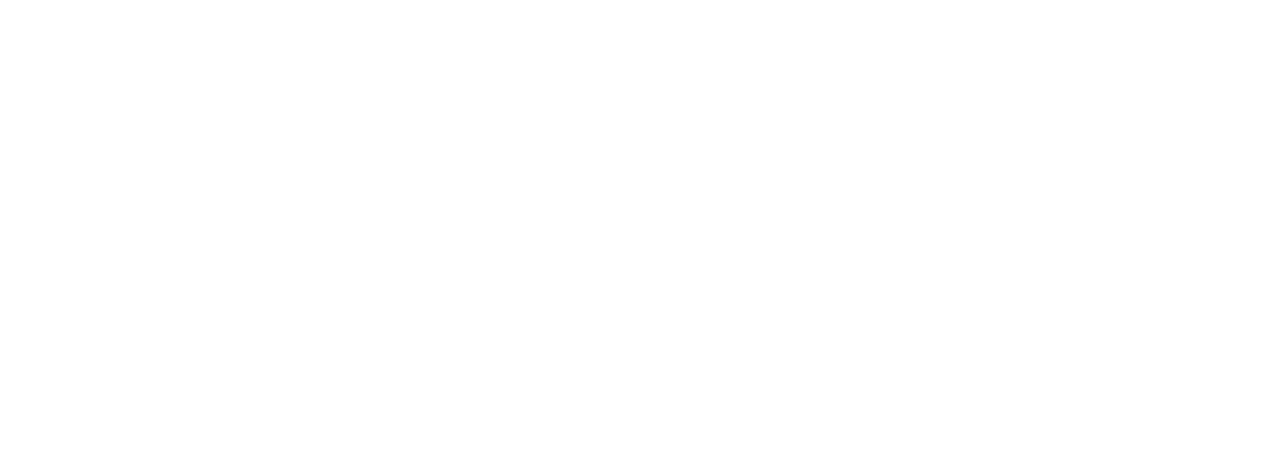
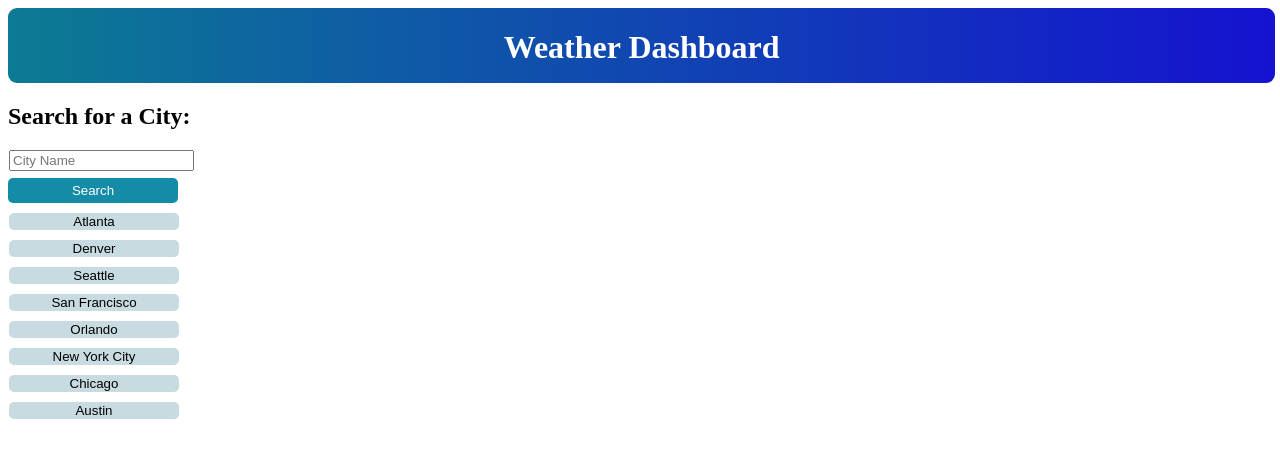
Before and after one commit to mmorrow6109/Challenge-6-Server-Side-APIs-Weather-Dashboard, a plain HTML site: page index.html in a window 1280 px wide. Drawn offline with nearby package versions, Linux system fonts and the light colour scheme.

Commit message:
intial html set up

```diff
--- a/assets/style.css
+++ b/assets/style.css
@@ -0,0 +1,55 @@
+:root {
+    --header-blue: #1512d0;
+    --major-cities: #c7dbe0;
+}
+
+.header {
+    background: linear-gradient(to left, var(--header-blue), #0c7b93);
+    color: white;
+    width: 99vw;
+    max-width: 99vw;
+    height: 75px;
+    margin: 0 auto;
+    display: flex;
+    justify-content: center;
+    border-radius: 9px;
+}
+
+/* .aside {
+    /* margin: 10px 1px 0; */
+
+.city-search {
+    display: flex;
+    flex-direction: column;
+    align-items: center;
+    justify-content: center;
+    margin: 10px 1px 0;
+}
+
+.search-btn {
+    background-color: #158ca7;
+    color: white;
+    border: none;
+    border-radius: 5px;
+    padding: 5px 10px;
+    margin: 7px 1px 7px 0;
+    cursor: pointer;
+    display: flex;
+    flex-direction: column;
+    align-items: center;
+    width: 170px;
+    /* box-shadow: 1px 2px rgb(14, 31, 35); */
+}
+
+.major-cities {
+    display: flex;
+    flex-direction: column;
+    align-items: center;
+    justify-content: center;
+    border: none;
+    border-radius: 5px;
+    margin: 10px 1px 0;
+    width: 170px;
+    background-color: var(--major-cities);
+    cursor: pointer;
+}
--- a/index.html
+++ b/index.html
@@ -10,5 +10,27 @@
     <script src="js/bootstrap.min.js"></script>
 </head>
 
+<header>
+    <div class="header">
+        <h1>Weather Dashboard</h1>
+    </div>
+</header>
+
+<aside>
+    <div class="aside">
+        <h2>Search for a City:</h2>
+        <form action="index.php" method="post">
+            <input class="city-search" type="text" name="city" placeholder="City Name">
+            <input class="search-btn" type="submit" name="submit" value="Search">
+            <input class="major-cities" type="submit" name="submit" value="Atlanta">
+            <input class="major-cities" type="submit" name="submit" value="Denver">
+            <input class="major-cities" type="submit" name="submit" value="Seattle">
+            <input class="major-cities" type="submit" name="submit" value="San Francisco">
+            <input class="major-cities" type="submit" name="submit" value="Orlando">
+            <input class="major-cities" type="submit" name="submit" value="New York City">
+            <input class="major-cities" type="submit" name="submit" value="Chicago">
+            <input class="major-cities" type="submit" name="submit" value="Austin">
+        </form>
+    </div>
 
 </html>
```
